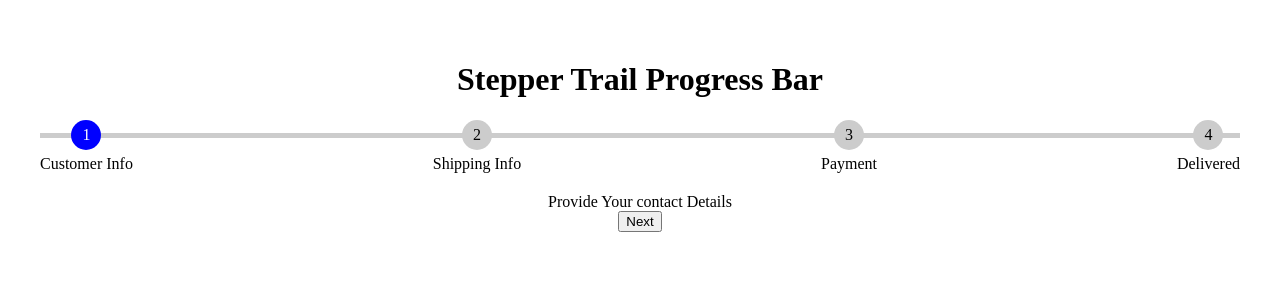
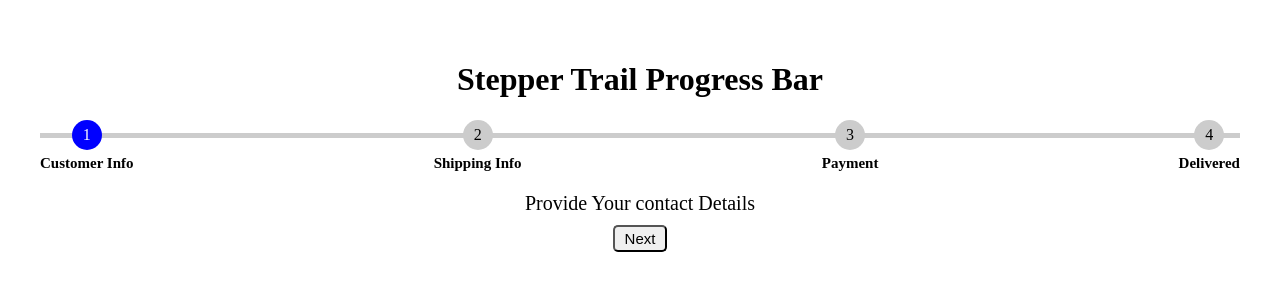
Before and after one commit to aashikofsach/Stepper_MCQ13, a React (Vite) app: page / in a window 1280 px wide. Shown: the top 300 px of the page. Built offline with nearby package versions, Linux system fonts and the light colour scheme.

Commit message:
some minor css updations

```diff
--- a/src/App.css
+++ b/src/App.css
@@ -28,6 +28,10 @@
   margin-bottom: 5px;
   z-index: 2;
 }
+.step-name {
+  font-size: 15px;
+  font-weight: bold;
+}
 
 .active .step-number {
   background-color: blue;
@@ -57,3 +61,13 @@
   /* width: 25%; */
   transition: width 0.3s ease;
 }
+
+.btn {
+  font-size: 15px;
+  padding: 3px 10px;
+  border-radius: 5px;
+}
+.message {
+  margin-bottom: 10px;
+  font-size: 20px;
+}
--- a/src/components/CheckoutStepper.jsx
+++ b/src/components/CheckoutStepper.jsx
@@ -22,8 +22,8 @@ function CheckoutStepper({ stepsConfig = [] }) {
         setStepUser((prev)=> {
             if(prev=== stepsConfig.length)
             {
-                setCompleted(prev => !prev)
-                return
+                setCompleted(true)
+                return prev
             }
             else
             {
--- a/src/stepperData.jsx
+++ b/src/stepperData.jsx
@@ -2,25 +2,25 @@ let CheckoutSteps = [
     {
         name: "Customer Info",
         Component: () => (
-            <div>Provide Your contact Details</div>
+            <div className="message">Provide Your contact Details</div>
         )
     },
     {
         name: "Shipping Info",
         Component: () => (
-            <div>Enter Your Shipping address</div>
+            <div className="message">Enter Your Shipping address</div>
         )
     },
     {
         name: "Payment",
         Component: () => (
-            <div>Complete Payment for your order</div>
+            <div className="message">Complete Payment for your order</div>
         )
     },
     {
         name: "Delivered",
         Component: () => (
-            <div>Your Order has been delivered</div>
+            <div className="message">Your Order has been delivered</div>
         )
     }
 ];
```
